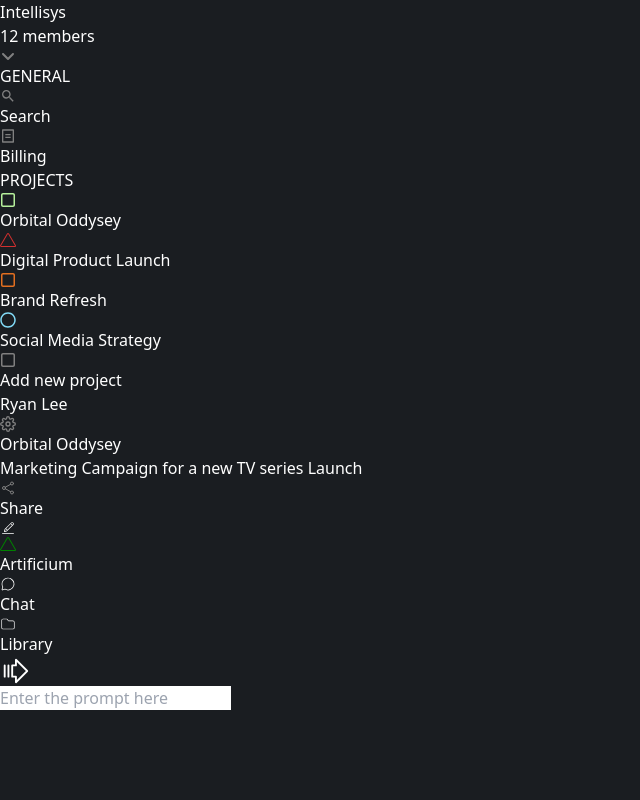
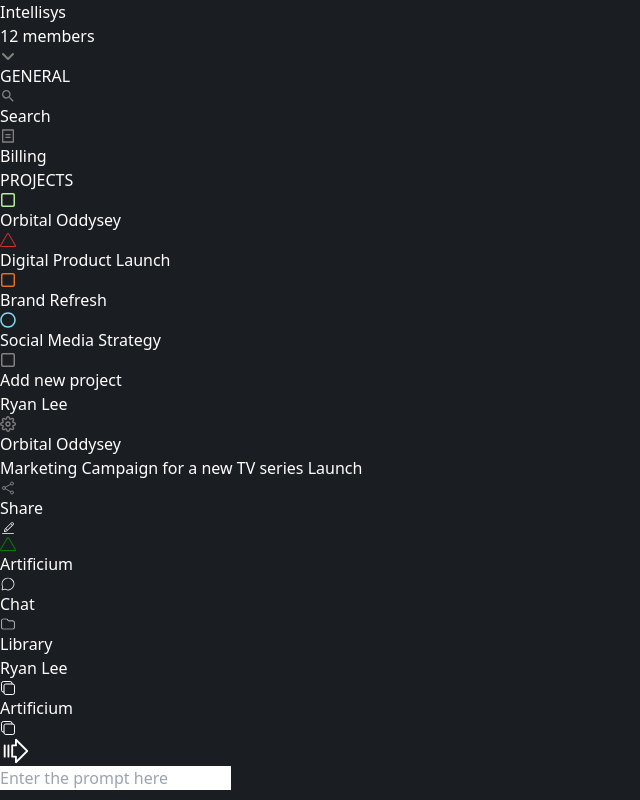
Before and after one commit to Abinsonsuresh/Artificium-AI-Chatbot-App, a React (Vite) app: page / in a window 1280 px wide. Both pictures are taken after a click on the element "Chat". Shown: the whole page, without its empty margins (0-640 px from the left). Built offline with nearby package versions, Linux system fonts and the light colour scheme.

Commit message:
chat page elems added and API data displayed

```diff
--- a/src/Sections/Chat.jsx
+++ b/src/Sections/Chat.jsx
@@ -1,22 +1,43 @@
 import React from 'react'
 import { PiArrowFatLinesRight } from "react-icons/pi";
 import { useGeminiContext } from '../context/GeminiContext';
+import { IoCopyOutline } from "react-icons/io5";
 const Chat = () => {
   const { onSent, input, setInput, recentPrompt, setRecentPrompt, prevPrompts, setPrevPrompts, showResult, loading, data } = useGeminiContext()
   return (
     <>
-      <div className="flex w-full  justify-center items-center h-full   mt-2 p-2 overflow-y-scroll  scroll  scroll-smooth">
+      <div className="flex w-full  justify-center items-center h-full min-h-[400px]  mt-2 p-2 overflow-y-scroll  scroll  scroll-smooth">
         <div className='text-center w-full flex flex-col items-center h-full'>
 
           {/* CONTENT */}
           <div className='flex w-full  flex-col items-center mt-8 gap-5'>
 
-            <div className="user flex justify-start items-center w-full p-4 border">
-              <p className='text-xl font-semibold '>{recentPrompt}</p>
+            <div className="user bg-[#0D0F10] flex  justify-start items-start w-full gap-3 p-4 border border-gray-600  border-opacity-50 rounded-xl shadow-2xl">
+              <div className='flex items-center gap-3'>
+                <div className='w-10 h-10 rounded-2xl bg-red-950'></div>
+              </div>
+              <div className='flex flex-col items-start w-full gap-3'>
+                <div className='flex justify-between items-center w-full'>
+                <p className='text-[16px]'>Ryan Lee</p>
+                <IoCopyOutline />
+                </div>
+                <p className='text-[16px] text-gray-400 '>{recentPrompt}</p>
+
+              </div>
             </div>
 
-            <div className="bot flex justify-end items-center w-full p-4 border ">
-              <p>{data}</p>
+            <div className="user bg-[#0D0F10] flex  justify-start items-start w-full gap-3 p-4 border border-gray-600  border-opacity-50 rounded-xl shadow-2xl">
+              <div className='flex items-center gap-3'>
+                <div className='w-10 h-10 rounded-2xl bg-green-300'></div>
+              </div>
+              <div className='flex flex-col items-start w-full gap-3'>
+                <div className='flex justify-between items-center w-full'>
+                <p className='text-[16px]'>Artificium</p>
+                <IoCopyOutline />
+                </div>
+                <p className='text-[16px] text-gray-400 text-start' dangerouslySetInnerHTML={{__html:data}}></p>
+
+              </div>
             </div>
 
           </div>
```
